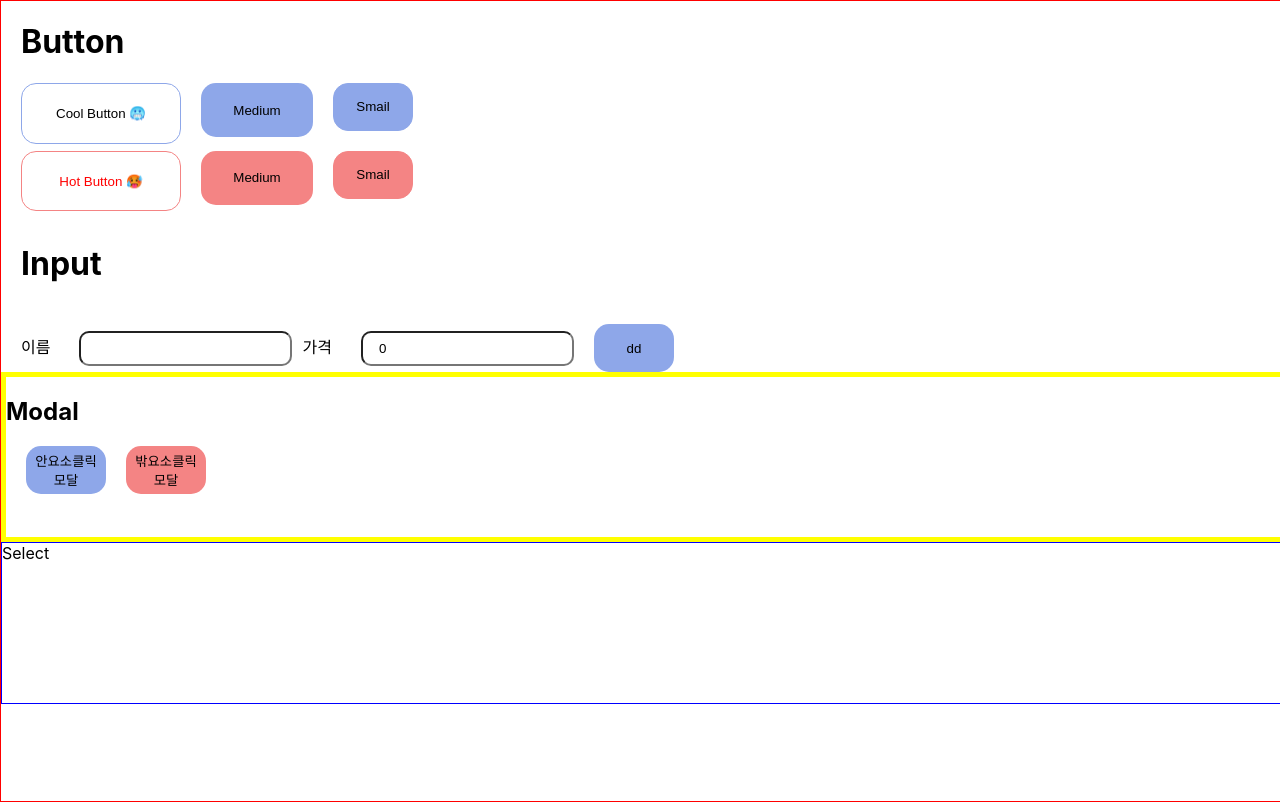
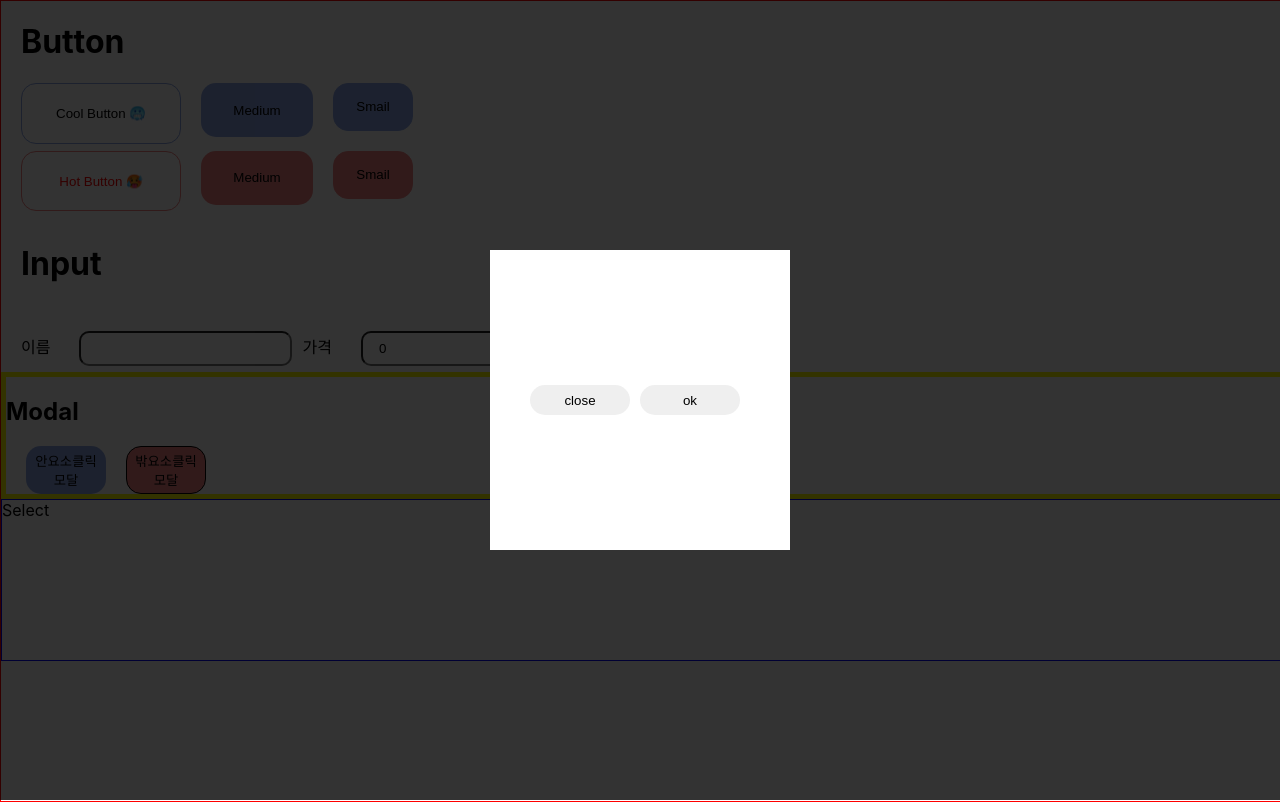
Before and after one commit to JiHun-yam/react-lv3, a React (Create React App) app: page / in a window 1280 px wide. Both pictures are taken after a click on the button "안요소클릭모달". Shown: the top 802 px of the page. Built offline with nearby package versions, Linux system fonts and the light colour scheme.

Commit message:
feat : 1번모달 기능 성공

```diff
--- a/src/componets/Button/ButtonArea.jsx
+++ b/src/componets/Button/ButtonArea.jsx
@@ -70,7 +70,7 @@ export const Btn = styled.button`
         &&
         css`
         margin-left: 20px;
-        border: none;
+
     `};
 
 
--- a/src/componets/Modal/ModalArea.jsx
+++ b/src/componets/Modal/ModalArea.jsx
@@ -7,23 +7,46 @@ function ModalArea() {
     const [modal, setModal] = useState('none');
     const [modal2, setModal2] = useState('none');
 
-
-    const openModal = (e) => {
-
-    }
-
+    const OpenModal = (e) => (
+        e.target.name === 'one' ? setModal('block') : setModal2('block')
+    );
+    // close버튼 클릭시
+    const closeModal = (e) => (
+        e.target.name === 'close' ? setModal('none') : setModal2('none')
+    );
     return (
         <ModArea>
             <h2>Modal</h2>
             <Btn
-                onClick={openModal}
+                name='one'
+                onClick={OpenModal}
                 inModal
                 back={'#8EA7E9'}>안요소클릭모달</Btn>
             <Btn
-                onClick={openModal}
+                name='two'
+                onClick={OpenModal}
                 back={'#F48484'}
                 outModal>밖요소클릭모달</Btn>
+
+
+            <Modaloutside modal={modal}>
+                <ModalInside modal={modal}>
+                    <button style={{
+                        zIndex: '11111',
+                    }}
+                        onClick={closeModal} name={'close'}>
+                        close
+                    </button>
+                    <button>ok</button>
+
+                </ModalInside>
+            </Modaloutside>
+
+
+
+
         </ModArea>
+
     )
 }
 
@@ -32,7 +55,41 @@ export default ModalArea
 
 const ModArea = styled.div`
     width: 100%;
-    height: 20%;
     border: 5px solid yellow;
     z-index: 20;
-`
+`;
+
+// 밖부분
+const Modaloutside = styled.div`
+/*  */
+ display: ${(props) => props.modal};
+    position: fixed;
+    top: 0;
+    left: 0;
+    bottom: 0;
+    right: 0;
+    background: rgba(0, 0, 0, 0.8);
+`;
+const ModalInside = styled.div`
+  display: ${(props) => props.modal};
+    display: flex;
+    align-items: center;
+    justify-content: center;
+    background: white;
+    position: absolute;
+    top: 50%;
+    left: 50%;
+    transform: translate(-50%, -50%);
+     width: 300px;
+    height: 300px;
+
+    > button {
+        margin-right: 10px;
+        width: 100px;
+        height: 30px;
+        border-radius: 20px;
+        border: none;
+        cursor: pointer;
+    }
+
+`;
```
